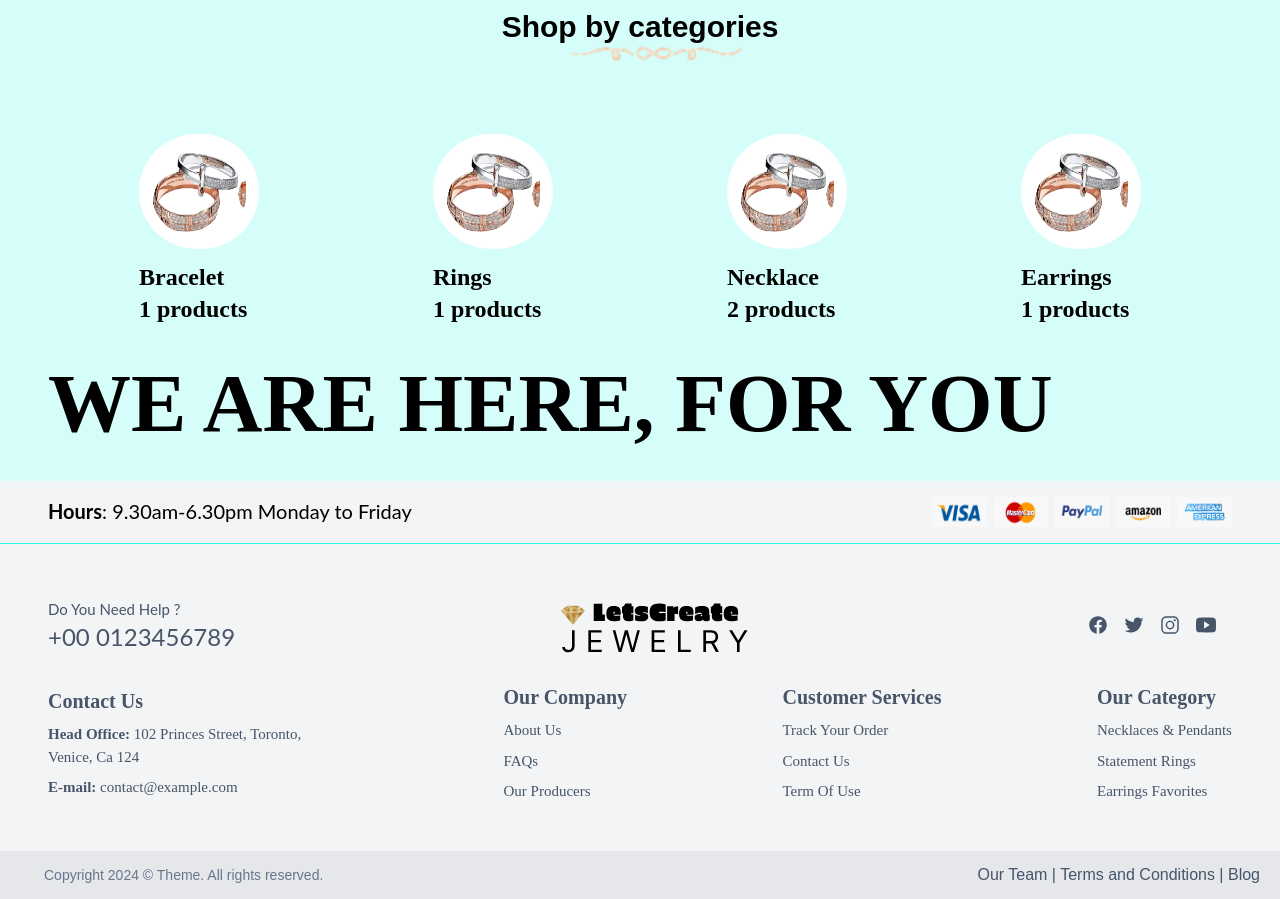
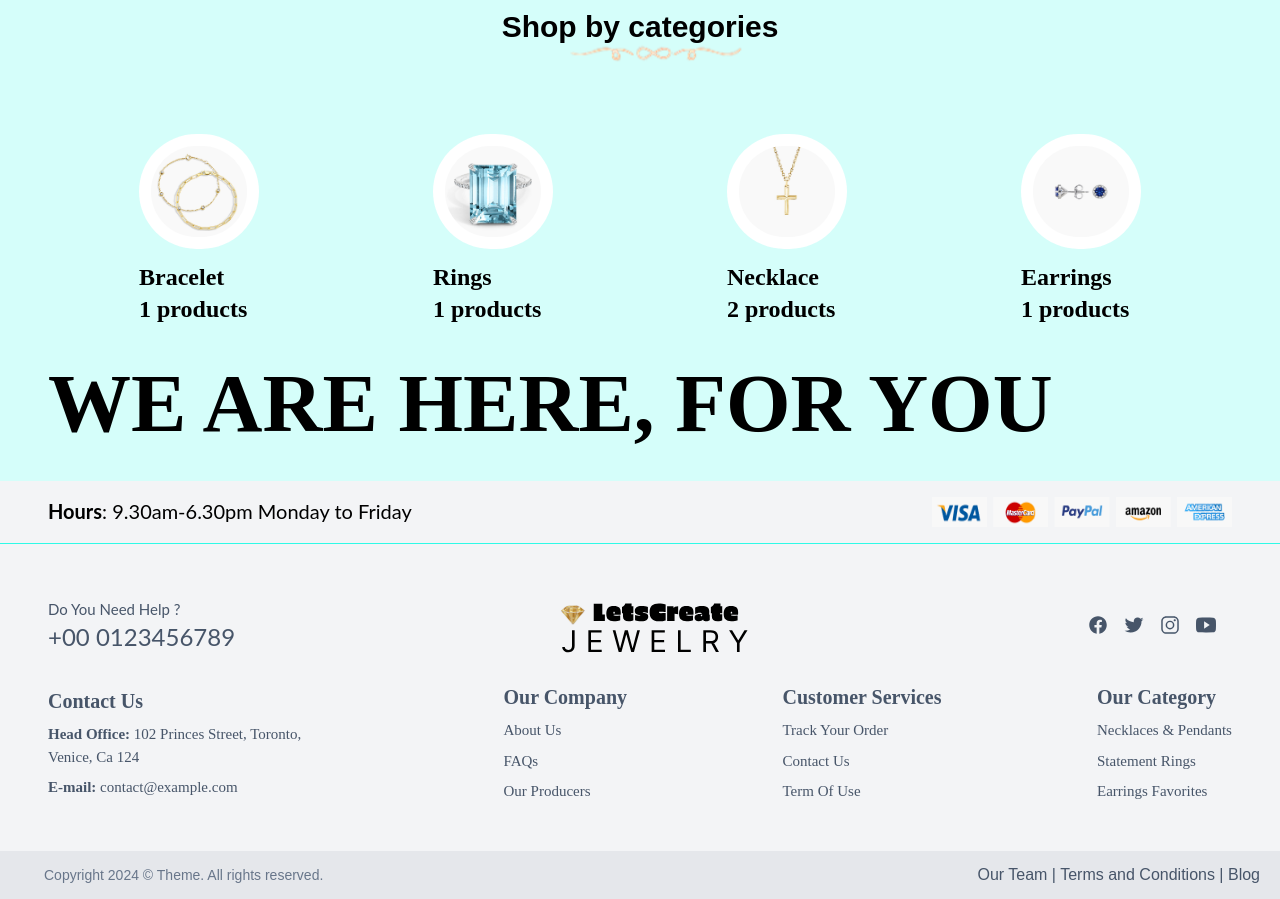
Before and after one commit to Ayotomiwadavid/letscreate-jewelry, a React (Vite) app: page / in a window 1280 px wide. Shown: the part 2380-3279 px from the top of the page. Built offline with nearby package versions, Linux system fonts and the light colour scheme; no server answers.

Commit message:
saving progress

```diff
--- a/src/components/_root/home/categories.jsx
+++ b/src/components/_root/home/categories.jsx
@@ -1,4 +1,8 @@
 import React from "react";
+import BraceletImage from '../../../assets/ProductImages/CrossStripes&StoneBracelet.jpg'
+import BlueDiamondSwingRing from '../../../assets/ProductImages/BlueDiamondSwingRing.jpg'
+import crossOfLightPendant from '../../../assets/ProductImages/crossOfLightPendant(Gold).jpg'
+import EraingImage from '../../../assets/ProductImages/BE3PD15S3.jpeg'
 
 function Categories() {
   return (
@@ -15,7 +19,7 @@ function Categories() {
         <div className="flex flex-col gap-3 items-start justify-start">
           <img
             className="w-[120px] h-[115px] p-3 bg-white rounded-full relative"
-            src="/assets/imgs/ring-1.png"
+            src={BraceletImage}
           />
           <div>
             <span className="text-2xl font-bold font-['Cormorant']">
@@ -31,7 +35,7 @@ function Categories() {
         <div className="flex flex-col gap-3 items-start justify-start">
           <img
             className="w-[120px] h-[115px] p-3 bg-white rounded-full relative"
-            src="/assets/imgs/ring-1.png"
+            src={BlueDiamondSwingRing}
           />
           <div>
             <span className="text-2xl font-bold font-['Cormorant']">
@@ -47,7 +51,7 @@ function Categories() {
         <div className="flex flex-col gap-3 items-start justify-start">
           <img
             className="w-[120px] h-[115px] p-3 bg-white rounded-full relative"
-            src="/assets/imgs/ring-1.png"
+            src={crossOfLightPendant}
           />
           <div>
             <span className="text-2xl font-bold font-['Cormorant']">
@@ -63,7 +67,7 @@ function Categories() {
         <div className="flex flex-col gap-3 items-start justify-start">
           <img
             className="w-[120px] h-[115px] p-3 bg-white rounded-full relative"
-            src="/assets/imgs/ring-1.png"
+            src={EraingImage}
           />
           <div>
             <span className="text-2xl font-bold font-['Cormorant']">
```
